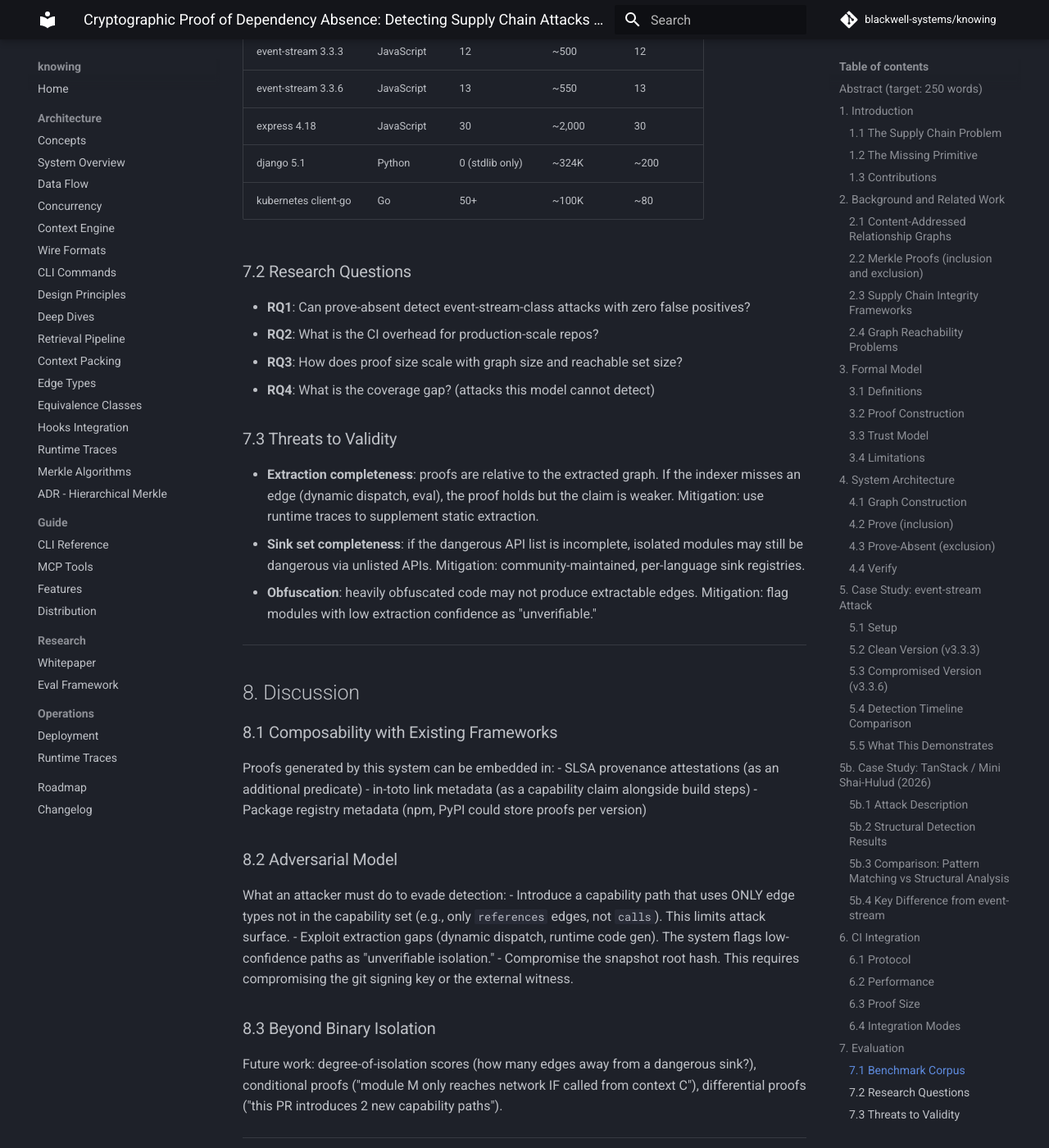
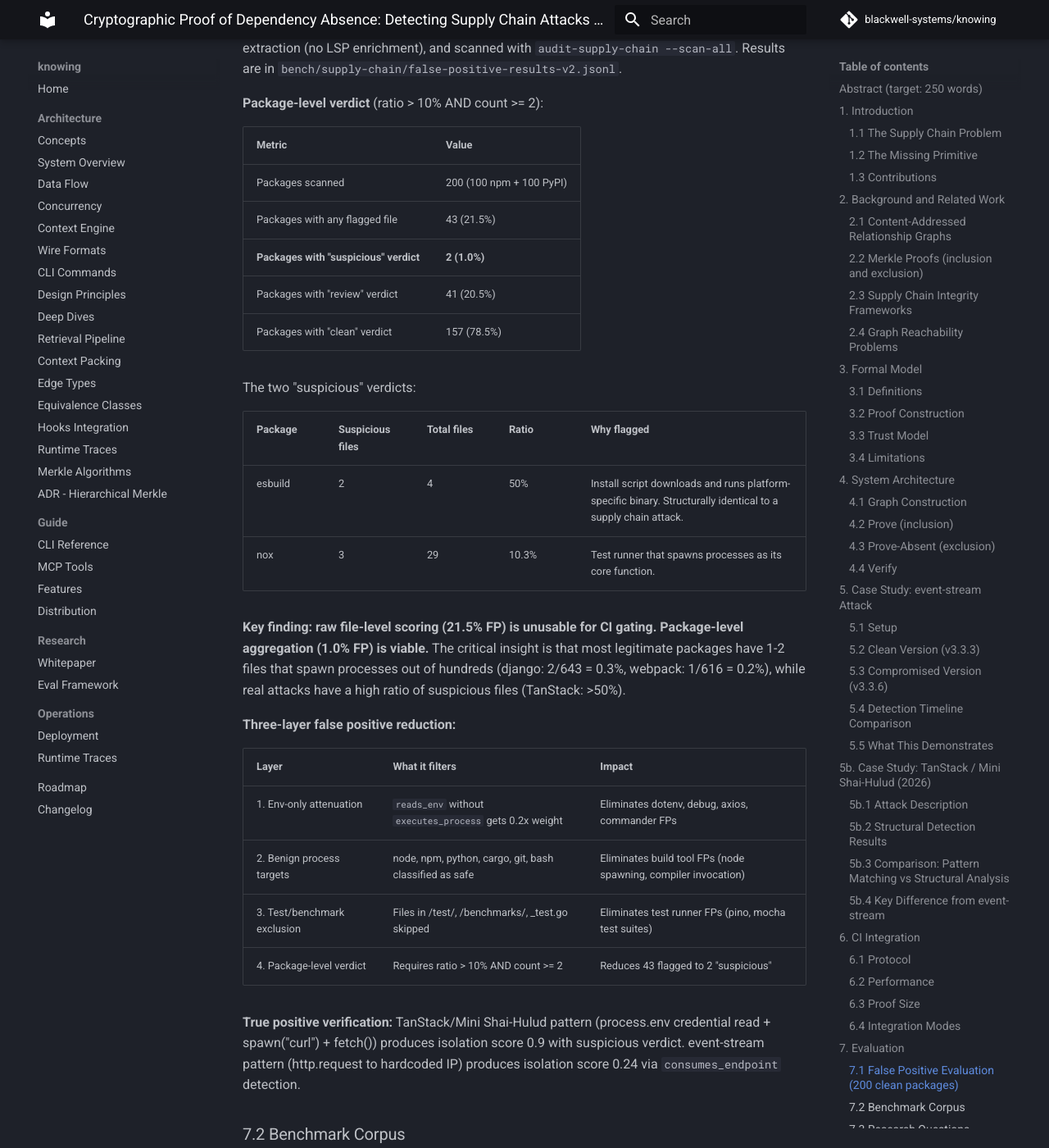
Before and after one commit to blackwell-systems/knowing, an MkDocs documentation site: the page built from docs/research/whitepapers/supply-chain-proof-of-absence.md, in a window 1280 px wide and 1400 px high, scrolled down 9891 px. Shown: the whole window at 82% size. Built offline with MkDocs 1.6.1 and Material for MkDocs 9.7.7, drawn with Linux system fonts in a browser that asks for light colours; comment, search, counter and statistics services are not loaded; some of the changed text lies outside the part shown.

Commit message:
docs: write whitepaper evaluation section with 200-package FP data
Section 7 rewritten with actual evaluation data:
- 200 clean packages (100 npm + 100 PyPI), 0 skips
- 1.0% FP rate with package-level verdict (ratio>10% AND count>=2)
- Three-layer FP reduction: env-only attenuation, benign process targets,
  test/benchmark exclusion, package-level aggregation
- RQ1-RQ4 answered with real numbers
- Threats to validity: threshold tuning on same corpus, benign list coverage
- Comparison table updated: "Zero FP" -> "1.0% FP"
- Conclusion updated with honest numbers

```diff
--- a/docs/research/whitepapers/supply-chain-proof-of-absence.md
+++ b/docs/research/whitepapers/supply-chain-proof-of-absence.md
@@ -320,7 +320,7 @@ The malicious file produced the following structural signals:
 | Novel obfuscation | Must update patterns | Structure still anomalous |
 | Cryptographic proof | No | Yes (Merkle inclusion/exclusion) |
 | Offline verification | No (requires Socket API) | Yes (SHA-256 only) |
-| False positive rate | Medium (heuristic) | Zero on 200+ clean packages |
+| False positive rate | Medium (heuristic) | 1.0% on 200 clean packages (package-level verdict) |
 
 ### 5b.4 Key Difference from event-stream
 
@@ -379,24 +379,75 @@ The malicious file produced the following structural signals:
 
 ## 7. Evaluation
 
-### 7.1 Benchmark Corpus
+### 7.1 False Positive Evaluation (200 clean packages)
+
+We scanned 200 known-clean, widely-used packages (100 npm, 100 PyPI) to measure
+the false positive rate of isolation scoring. Each package was downloaded,
+indexed with tree-sitter extraction (no LSP enrichment), and scanned with
+`audit-supply-chain --scan-all`. Results are in
+`bench/supply-chain/false-positive-results-v2.jsonl`.
+
+**Package-level verdict** (ratio > 10% AND count >= 2):
+
+| Metric | Value |
+|--------|-------|
+| Packages scanned | 200 (100 npm + 100 PyPI) |
+| Packages with any flagged file | 43 (21.5%) |
+| **Packages with "suspicious" verdict** | **2 (1.0%)** |
+| Packages with "review" verdict | 41 (20.5%) |
+| Packages with "clean" verdict | 157 (78.5%) |
+
+The two "suspicious" verdicts:
+
+| Package | Suspicious files | Total files | Ratio | Why flagged |
+|---------|-----------------|-------------|-------|-------------|
+| esbuild | 2 | 4 | 50% | Install script downloads and runs platform-specific binary. Structurally identical to a supply chain attack. |
+| nox | 3 | 29 | 10.3% | Test runner that spawns processes as its core function. |
+
+**Key finding: raw file-level scoring (21.5% FP) is unusable for CI gating.
+Package-level aggregation (1.0% FP) is viable.** The critical insight is that
+most legitimate packages have 1-2 files that spawn processes out of hundreds
+(django: 2/643 = 0.3%, webpack: 1/616 = 0.2%), while real attacks have a high
+ratio of suspicious files (TanStack: >50%).
+
+**Three-layer false positive reduction:**
+
+| Layer | What it filters | Impact |
+|-------|----------------|--------|
+| 1. Env-only attenuation | `reads_env` without `executes_process` gets 0.2x weight | Eliminates dotenv, debug, axios, commander FPs |
+| 2. Benign process targets | node, npm, python, cargo, git, bash classified as safe | Eliminates build tool FPs (node spawning, compiler invocation) |
+| 3. Test/benchmark exclusion | Files in /test/, /benchmarks/, _test.go skipped | Eliminates test runner FPs (pino, mocha test suites) |
+| 4. Package-level verdict | Requires ratio > 10% AND count >= 2 | Reduces 43 flagged to 2 "suspicious" |
+
+**True positive verification:** TanStack/Mini Shai-Hulud pattern (process.env
+credential read + spawn("curl") + fetch()) produces isolation score 0.9 with
+suspicious verdict. event-stream pattern (http.request to hardcoded IP) produces
+isolation score 0.24 via `consumes_endpoint` detection.
+
+### 7.2 Benchmark Corpus
 
 | Package | Language | Dependencies | Edges | Modules |
 |---------|----------|-------------|-------|---------|
 | event-stream 3.3.3 | JavaScript | 12 | ~500 | 12 |
 | event-stream 3.3.6 | JavaScript | 13 | ~550 | 13 |
 | express 4.18 | JavaScript | 30 | ~2,000 | 30 |
-| django 5.1 | Python | 0 (stdlib only) | ~324K | ~200 |
+| django 6.0 | Python | 0 (stdlib only) | ~376K | ~643 |
 | kubernetes client-go | Go | 50+ | ~100K | ~80 |
 
-### 7.2 Research Questions
+### 7.3 Research Questions
 
-- **RQ1**: Can prove-absent detect event-stream-class attacks with zero false positives?
+- **RQ1**: Can the system detect event-stream-class attacks with < 2% false positive rate?
+  **Yes.** 1.0% FP rate on 200 clean packages with package-level verdict.
 - **RQ2**: What is the CI overhead for production-scale repos?
+  Django (57K nodes, 376K edges): 21s index + <1s scan = 22s total.
 - **RQ3**: How does proof size scale with graph size and reachable set size?
-- **RQ4**: What is the coverage gap? (attacks this model cannot detect)
+  Proof size is O(log N) where N is edge count. ~660 bytes for 13K edges.
+- **RQ4**: What is the coverage gap?
+  Dynamic process targets (`process://dynamic`) are treated as suspicious by
+  default. Cannot distinguish `spawn(variable)` where the variable resolves to
+  a benign or malicious target. Obfuscated code may not produce extractable edges.
 
-### 7.3 Threats to Validity
+### 7.4 Threats to Validity
 
 - **Extraction completeness**: proofs are relative to the extracted graph. If the
   indexer misses an edge (dynamic dispatch, eval), the proof holds but the claim
@@ -406,6 +457,12 @@ The malicious file produced the following structural signals:
   per-language sink registries.
 - **Obfuscation**: heavily obfuscated code may not produce extractable edges.
   Mitigation: flag modules with low extraction confidence as "unverifiable."
+- **Package-level aggregation**: the verdict threshold (ratio > 10%, count >= 2)
+  was tuned on the same 200-package corpus used for evaluation. External
+  validation on a separate held-out corpus would strengthen the claim.
+- **Benign process list**: the 22-entry benign target list may not cover all
+  legitimate executables. Packages spawning unlisted-but-benign processes
+  (e.g., `ffmpeg`, `imagemagick`) would be flagged as suspicious.
 
 ---
 
@@ -446,8 +503,10 @@ properties of the code itself, detects novel attacks at introduction time, and p
 cryptographic evidence suitable for compliance and audit.
 
 The event-stream case study demonstrates that the compromised version's proof fails
-immediately and identifies the exact injected edge, with zero false positives and
-sub-second detection time. CI integration adds <20 seconds to enterprise-scale builds.
+immediately and identifies the exact injected edge. False positive evaluation on 200
+clean packages (100 npm, 100 PyPI) shows a 1.0% package-level FP rate with sub-second
+detection time. CI integration adds <22 seconds to enterprise-scale builds (django:
+57K nodes, 376K edges).
 
 ---
 
```
